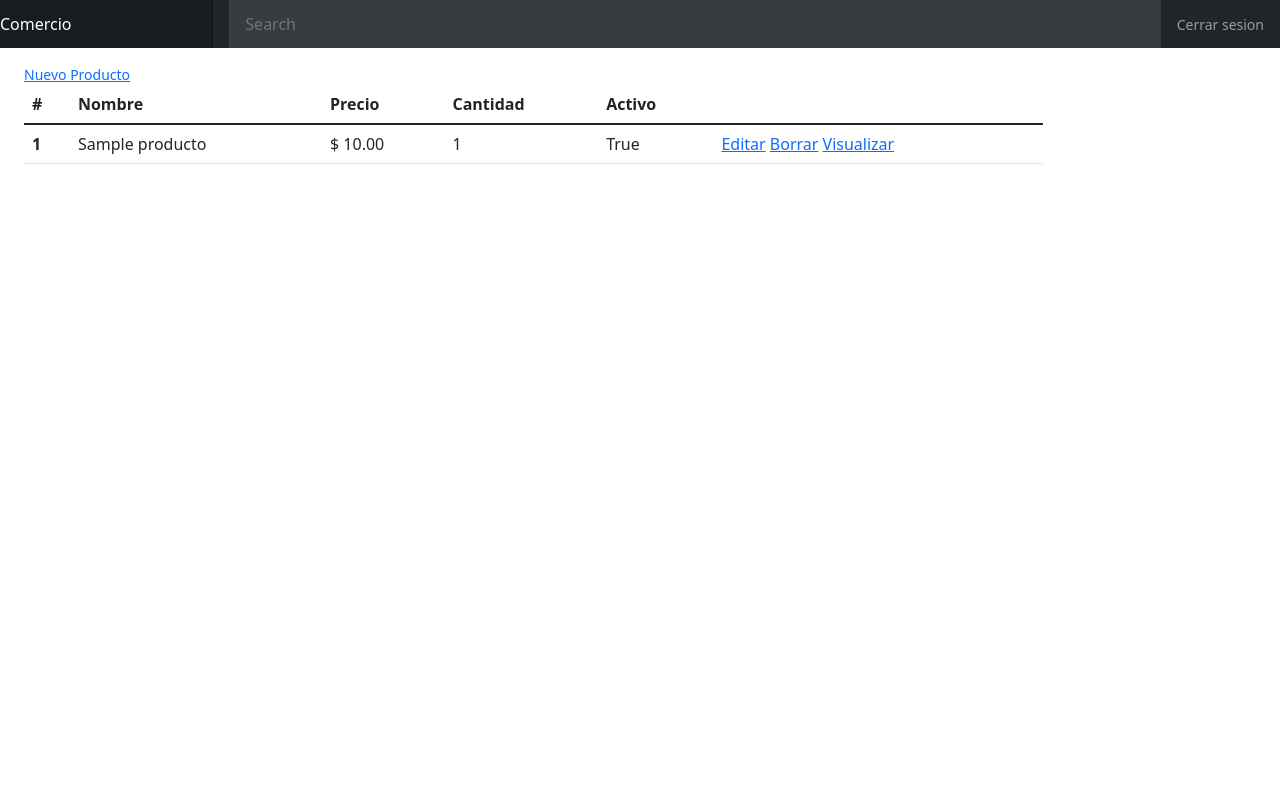
After one commit to FEDERODANI/cursoDjango, a Django app: page /Productos/Admin/Listar/ in a window 1280 px wide. The commit adds this page. Run offline with Django 3.2, Linux system fonts and the light colour scheme; a user stored in the database is signed in; tables that the repository leaves empty hold one stand-in row (values such as "Sample post"); some libraries are stand-ins or nearby versions.

Commit message:
crear producto

```diff
--- a/src/apps/productos/urls.py
+++ b/src/apps/productos/urls.py
@@ -4,7 +4,14 @@ from . import views
 
 app_name = "productos"
 
-urlpatterns = [
+urladmin = [
+	path("Admin/Listar/", views.ListarAdmin.as_view(), name="admin_listar"),
+	path("Admin/Nuevo/", views.Crear.as_view(), name="admin_nuevo")
+]
+
+urlsitio = [
 	# path("ListarProductos/", views.listar, name="listar")
-	path("ListarProductos/", views.Listar.as_view(), name="listar")
+	path("Listar/", views.Listar.as_view(), name="listar")
 ]
+
+urlpatterns = urladmin + urlsitio
--- a/src/apps/productos/views.py
+++ b/src/apps/productos/views.py
@@ -1,8 +1,10 @@
 from django.contrib.auth.decorators import login_required
-from django.contrib.auth.mixins import LoginRequiredMixin
-from django.shortcuts           import render
-from django.views.generic.list  import ListView
+from django.contrib.auth.mixins     import LoginRequiredMixin
+from django.shortcuts               import render
+from django.urls                    import reverse_lazy
+from django.views.generic           import ListView, CreateView
 
+from .forms  import ProductoForm
 from .models import Producto
 """
 @login_required
@@ -27,3 +29,24 @@ class Listar(LoginRequiredMixin, ListView):
 
 	def get_queryset(self):
 		return Producto.objects.filter(activo=True).order_by("nombre")
+
+
+# ======================================================
+# 					Vistas para Admin
+# ======================================================
+class ListarAdmin(LoginRequiredMixin, ListView):
+	template_name = "productos/admin/listar.html"
+	model = Producto
+	context_object_name = 'lista_productos'
+	paginate_by = 10
+
+	def get_queryset(self):
+		return Producto.objects.all().order_by("id")
+
+class Crear(LoginRequiredMixin, CreateView):
+	template_name = "productos/admin/nuevo.html"
+	model = Producto
+	form_class = ProductoForm
+
+	def get_success_url(self, **kwargs):
+		return reverse_lazy("productos:admin_listar")
--- /dev/null
+++ b/src/static/css/dashboard.css
@@ -0,0 +1,93 @@
+body {
+  font-size: .875rem;
+}
+
+.feather {
+  width: 16px;
+  height: 16px;
+  vertical-align: text-bottom;
+}
+
+/*
+ * Sidebar
+ */
+
+.sidebar {
+  position: fixed;
+  top: 0;
+  bottom: 0;
+  left: 0;
+  z-index: 100; /* Behind the navbar */
+  padding: 0;
+  box-shadow: inset -1px 0 0 rgba(0, 0, 0, .1);
+}
+
+.sidebar-sticky {
+  position: -webkit-sticky;
+  position: sticky;
+  top: 48px; /* Height of navbar */
+  height: calc(100vh - 48px);
+  padding-top: .5rem;
+  overflow-x: hidden;
+  overflow-y: auto; /* Scrollable contents if viewport is shorter than content. */
+}
+
+.sidebar .nav-link {
+  font-weight: 500;
+  color: #333;
+}
+
+.sidebar .nav-link .feather {
+  margin-right: 4px;
+  color: #999;
+}
+
+.sidebar .nav-link.active {
+  color: #007bff;
+}
+
+.sidebar .nav-link:hover .feather,
+.sidebar .nav-link.active .feather {
+  color: inherit;
+}
+
+.sidebar-heading {
+  font-size: .75rem;
+  text-transform: uppercase;
+}
+
+/*
+ * Navbar
+ */
+
+.navbar-brand {
+  padding-top: .75rem;
+  padding-bottom: .75rem;
+  font-size: 1rem;
+  background-color: rgba(0, 0, 0, .25);
+  box-shadow: inset -1px 0 0 rgba(0, 0, 0, .25);
+}
+
+.navbar .form-control {
+  padding: .75rem 1rem;
+  border-width: 0;
+  border-radius: 0;
+}
+
+.form-control-dark {
+  color: #fff;
+  background-color: rgba(255, 255, 255, .1);
+  border-color: rgba(255, 255, 255, .1);
+}
+
+.form-control-dark:focus {
+  border-color: transparent;
+  box-shadow: 0 0 0 3px rgba(255, 255, 255, .25);
+}
+
+/*
+ * Utilities
+ */
+
+.border-top { border-top: 1px solid #e5e5e5; }
+.border-bottom { border-bottom: 1px solid #e5e5e5; }
--- /dev/null
+++ b/src/templates/base/admin/base.html
@@ -0,0 +1,137 @@
+{% load static %}
+
+<html lang="en">
+  <head>
+    <meta charset="utf-8">
+    <meta name="viewport" content="width=device-width, initial-scale=1, shrink-to-fit=no">
+    <meta name="description" content="">
+    <meta name="author" content="">
+    <link rel="icon" href="/docs/4.0/assets/img/favicons/favicon.ico">
+
+    <title>Dashboard</title>
+
+
+    <!-- Bootstrap core CSS -->
+    <link href="https://cdn.jsdelivr.net/npm/bootstrap@5.1.3/dist/css/bootstrap.min.css" rel="stylesheet" integrity="sha384-1BmE4kWBq78iYhFldvKuhfTAU6auU8tT94WrHftjDbrCEXSU1oBoqyl2QvZ6jIW3" crossorigin="anonymous">
+
+    <!-- Custom styles for this template -->
+    <link href="{% static 'css/dashboard.css' %}" rel="stylesheet">
+
+  </head>
+
+  <body>
+    <nav class="navbar navbar-dark sticky-top bg-dark flex-md-nowrap p-0">
+      <a class="navbar-brand col-sm-3 col-md-2 mr-0" href="#">Comercio</a>
+      <input class="form-control form-control-dark w-100" type="text" placeholder="Search" aria-label="Search">
+      <ul class="navbar-nav px-3">
+        <li class="nav-item text-nowrap">
+          <a class="nav-link" href="{% url 'logout' %}">Cerrar sesion</a>
+        </li>
+      </ul>
+    </nav>
+
+    <div class="container-fluid">
+      <div class="row">
+        <!--
+        <nav class="col-md-2 d-none d-md-block bg-light sidebar">
+          <div class="sidebar-sticky">
+            <ul class="nav flex-column">
+              <li class="nav-item">
+                <a class="nav-link active" href="#">
+                  <svg xmlns="http://www.w3.org/2000/svg" width="24" height="24" viewBox="0 0 24 24" fill="none" stroke="currentColor" stroke-width="2" stroke-linecap="round" stroke-linejoin="round" class="feather feather-home"><path d="M3 9l9-7 9 7v11a2 2 0 0 1-2 2H5a2 2 0 0 1-2-2z"></path><polyline points="9 22 9 12 15 12 15 22"></polyline></svg>
+                  Dashboard <span class="sr-only">(current)</span>
+                </a>
+              </li>
+              <li class="nav-item">
+                <a class="nav-link" href="#">
+                  <svg xmlns="http://www.w3.org/2000/svg" width="24" height="24" viewBox="0 0 24 24" fill="none" stroke="currentColor" stroke-width="2" stroke-linecap="round" stroke-linejoin="round" class="feather feather-file"><path d="M13 2H6a2 2 0 0 0-2 2v16a2 2 0 0 0 2 2h12a2 2 0 0 0 2-2V9z"></path><polyline points="13 2 13 9 20 9"></polyline></svg>
+                  Orders
+                </a>
+              </li>
+              <li class="nav-item">
+                <a class="nav-link" href="#">
+                  <svg xmlns="http://www.w3.org/2000/svg" width="24" height="24" viewBox="0 0 24 24" fill="none" stroke="currentColor" stroke-width="2" stroke-linecap="round" stroke-linejoin="round" class="feather feather-shopping-cart"><circle cx="9" cy="21" r="1"></circle><circle cx="20" cy="21" r="1"></circle><path d="M1 1h4l2.68 13.39a2 2 0 0 0 2 1.61h9.72a2 2 0 0 0 2-1.61L23 6H6"></path></svg>
+                  Products
+                </a>
+              </li>
+              <li class="nav-item">
+                <a class="nav-link" href="#">
+                  <svg xmlns="http://www.w3.org/2000/svg" width="24" height="24" viewBox="0 0 24 24" fill="none" stroke="currentColor" stroke-width="2" stroke-linecap="round" stroke-linejoin="round" class="feather feather-users"><path d="M17 21v-2a4 4 0 0 0-4-4H5a4 4 0 0 0-4 4v2"></path><circle cx="9" cy="7" r="4"></circle><path d="M23 21v-2a4 4 0 0 0-3-3.87"></path><path d="M16 3.13a4 4 0 0 1 0 7.75"></path></svg>
+                  Customers
+                </a>
+              </li>
+              <li class="nav-item">
+                <a class="nav-link" href="#">
+                  <svg xmlns="http://www.w3.org/2000/svg" width="24" height="24" viewBox="0 0 24 24" fill="none" stroke="currentColor" stroke-width="2" stroke-linecap="round" stroke-linejoin="round" class="feather feather-bar-chart-2"><line x1="18" y1="20" x2="18" y2="10"></line><line x1="12" y1="20" x2="12" y2="4"></line><line x1="6" y1="20" x2="6" y2="14"></line></svg>
+                  Reports
+                </a>
+              </li>
+              <li class="nav-item">
+                <a class="nav-link" href="#">
+                  <svg xmlns="http://www.w3.org/2000/svg" width="24" height="24" viewBox="0 0 24 24" fill="none" stroke="currentColor" stroke-width="2" stroke-linecap="round" stroke-linejoin="round" class="feather feather-layers"><polygon points="12 2 2 7 12 12 22 7 12 2"></polygon><polyline points="2 17 12 22 22 17"></polyline><polyline points="2 12 12 17 22 12"></polyline></svg>
+                  Integrations
+                </a>
+              </li>
+            </ul>
+
+            <h6 class="sidebar-heading d-flex justify-content-between align-items-center px-3 mt-4 mb-1 text-muted">
+              <span>Saved reports</span>
+              <a class="d-flex align-items-center text-muted" href="#">
+                <svg xmlns="http://www.w3.org/2000/svg" width="24" height="24" viewBox="0 0 24 24" fill="none" stroke="currentColor" stroke-width="2" stroke-linecap="round" stroke-linejoin="round" class="feather feather-plus-circle"><circle cx="12" cy="12" r="10"></circle><line x1="12" y1="8" x2="12" y2="16"></line><line x1="8" y1="12" x2="16" y2="12"></line></svg>
+              </a>
+            </h6>
+            <ul class="nav flex-column mb-2">
+              <li class="nav-item">
+                <a class="nav-link" href="#">
+                  <svg xmlns="http://www.w3.org/2000/svg" width="24" height="24" viewBox="0 0 24 24" fill="none" stroke="currentColor" stroke-width="2" stroke-linecap="round" stroke-linejoin="round" class="feather feather-file-text"><path d="M14 2H6a2 2 0 0 0-2 2v16a2 2 0 0 0 2 2h12a2 2 0 0 0 2-2V8z"></path><polyline points="14 2 14 8 20 8"></polyline><line x1="16" y1="13" x2="8" y2="13"></line><line x1="16" y1="17" x2="8" y2="17"></line><polyline points="10 9 9 9 8 9"></polyline></svg>
+                  Current month
+                </a>
+              </li>
+              <li class="nav-item">
+                <a class="nav-link" href="#">
+                  <svg xmlns="http://www.w3.org/2000/svg" width="24" height="24" viewBox="0 0 24 24" fill="none" stroke="currentColor" stroke-width="2" stroke-linecap="round" stroke-linejoin="round" class="feather feather-file-text"><path d="M14 2H6a2 2 0 0 0-2 2v16a2 2 0 0 0 2 2h12a2 2 0 0 0 2-2V8z"></path><polyline points="14 2 14 8 20 8"></polyline><line x1="16" y1="13" x2="8" y2="13"></line><line x1="16" y1="17" x2="8" y2="17"></line><polyline points="10 9 9 9 8 9"></polyline></svg>
+                  Last quarter
+                </a>
+              </li>
+              <li class="nav-item">
+                <a class="nav-link" href="#">
+                  <svg xmlns="http://www.w3.org/2000/svg" width="24" height="24" viewBox="0 0 24 24" fill="none" stroke="currentColor" stroke-width="2" stroke-linecap="round" stroke-linejoin="round" class="feather feather-file-text"><path d="M14 2H6a2 2 0 0 0-2 2v16a2 2 0 0 0 2 2h12a2 2 0 0 0 2-2V8z"></path><polyline points="14 2 14 8 20 8"></polyline><line x1="16" y1="13" x2="8" y2="13"></line><line x1="16" y1="17" x2="8" y2="17"></line><polyline points="10 9 9 9 8 9"></polyline></svg>
+                  Social engagement
+                </a>
+              </li>
+              <li class="nav-item">
+                <a class="nav-link" href="#">
+                  <svg xmlns="http://www.w3.org/2000/svg" width="24" height="24" viewBox="0 0 24 24" fill="none" stroke="currentColor" stroke-width="2" stroke-linecap="round" stroke-linejoin="round" class="feather feather-file-text"><path d="M14 2H6a2 2 0 0 0-2 2v16a2 2 0 0 0 2 2h12a2 2 0 0 0 2-2V8z"></path><polyline points="14 2 14 8 20 8"></polyline><line x1="16" y1="13" x2="8" y2="13"></line><line x1="16" y1="17" x2="8" y2="17"></line><polyline points="10 9 9 9 8 9"></polyline></svg>
+                  Year-end sale
+                </a>
+              </li>
+            </ul>
+          </div>
+        </nav>
+        -->
+        <main role="main" class="col-md-9 ml-sm-auto col-lg-10 pt-3 px-4">
+          {% block contenido %}
+
+          {% endblock contenido %}
+
+        </main>
+      </div>
+    </div>
+
+    <!-- Bootstrap core JavaScript
+    ================================================== -->
+    <!-- Placed at the end of the document so the pages load faster -->
+    <script src="https://code.jquery.com/jquery-3.2.1.slim.min.js" integrity="sha384-KJ3o2DKtIkvYIK3UENzmM7KCkRr/rE9/Qpg6aAZGJwFDMVNA/GpGFF93hXpG5KkN" crossorigin="anonymous"></script>
+    <script>window.jQuery || document.write('<script src="../../assets/js/vendor/jquery-slim.min.js"><\/script>')</script>
+    <script src="https://cdn.jsdelivr.net/npm/@popperjs/core@2.10.2/dist/umd/popper.min.js" integrity="sha384-7+zCNj/IqJ95wo16oMtfsKbZ9ccEh31eOz1HGyDuCQ6wgnyJNSYdrPa03rtR1zdB" crossorigin="anonymous"></script>
+    <script src="https://cdn.jsdelivr.net/npm/bootstrap@5.1.3/dist/js/bootstrap.bundle.min.js" integrity="sha384-ka7Sk0Gln4gmtz2MlQnikT1wXgYsOg+OMhuP+IlRH9sENBO0LRn5q+8nbTov4+1p" crossorigin="anonymous"></script>
+
+    <!-- Icons -->
+    <script src="https://unpkg.com/feather-icons/dist/feather.min.js"></script>
+    <script>
+      feather.replace()
+    </script>
+
+
+</body>
+</html>
--- a/src/templates/base/base.html
+++ b/src/templates/base/base.html
@@ -9,8 +9,6 @@
 		<link rel="icon" href="/docs/4.0/assets/img/favicons/favicon.ico">
 
 		<title>Pagina de Inicio</title>
-
-		<link rel="canonical" href="https://getbootstrap.com/docs/4.0/examples/blog/">
 
 		<!-- Bootstrap core CSS -->
 		<link href="https://cdn.jsdelivr.net/npm/bootstrap@5.1.3/dist/css/bootstrap.min.css" rel="stylesheet" integrity="sha384-1BmE4kWBq78iYhFldvKuhfTAU6auU8tT94WrHftjDbrCEXSU1oBoqyl2QvZ6jIW3" crossorigin="anonymous">
--- /dev/null
+++ b/src/templates/productos/admin/listar.html
@@ -0,0 +1,36 @@
+{% extends "base/admin/base.html" %}
+
+{% block contenido %}
+	<a href="{% url 'productos:admin_nuevo' %}">Nuevo Producto</a>
+	<table class="table">
+	  <thead class="thead-dark">
+	    <tr>
+	      <th scope="col">#</th>
+	      <th scope="col">Nombre</th>
+	      <th scope="col">Precio</th>
+	      <th scope="col">Cantidad</th>
+	      <th scope="col">Activo</th>
+	      <th></th>
+	    </tr>
+	  </thead>
+	  <tbody>
+	  	{% for producto in lista_productos %}
+		    <tr>
+		      <th scope="row">{{producto.id}}</th>
+		      <td>{{producto.nombre}}</td>
+		      <td>$ {{producto.precio}}</td>
+		      <td>{{producto.cantidad}}</td>
+		      <td>{{producto.activo}}</td>
+		      <td>
+		      	<a href="">Editar</a>
+		      	<a href="">Borrar</a>
+		      	<a href="">Visualizar</a>
+		      </td>
+		    </tr>
+	    {% endfor %}
+
+	  </tbody>
+	</table>
+
+
+{% endblock contenido %}
```
Also changed, not shown: src/apps/productos/forms.py (added, +11 -0 lines), src/templates/productos/admin/nuevo.html (added, +11 -0 lines).
